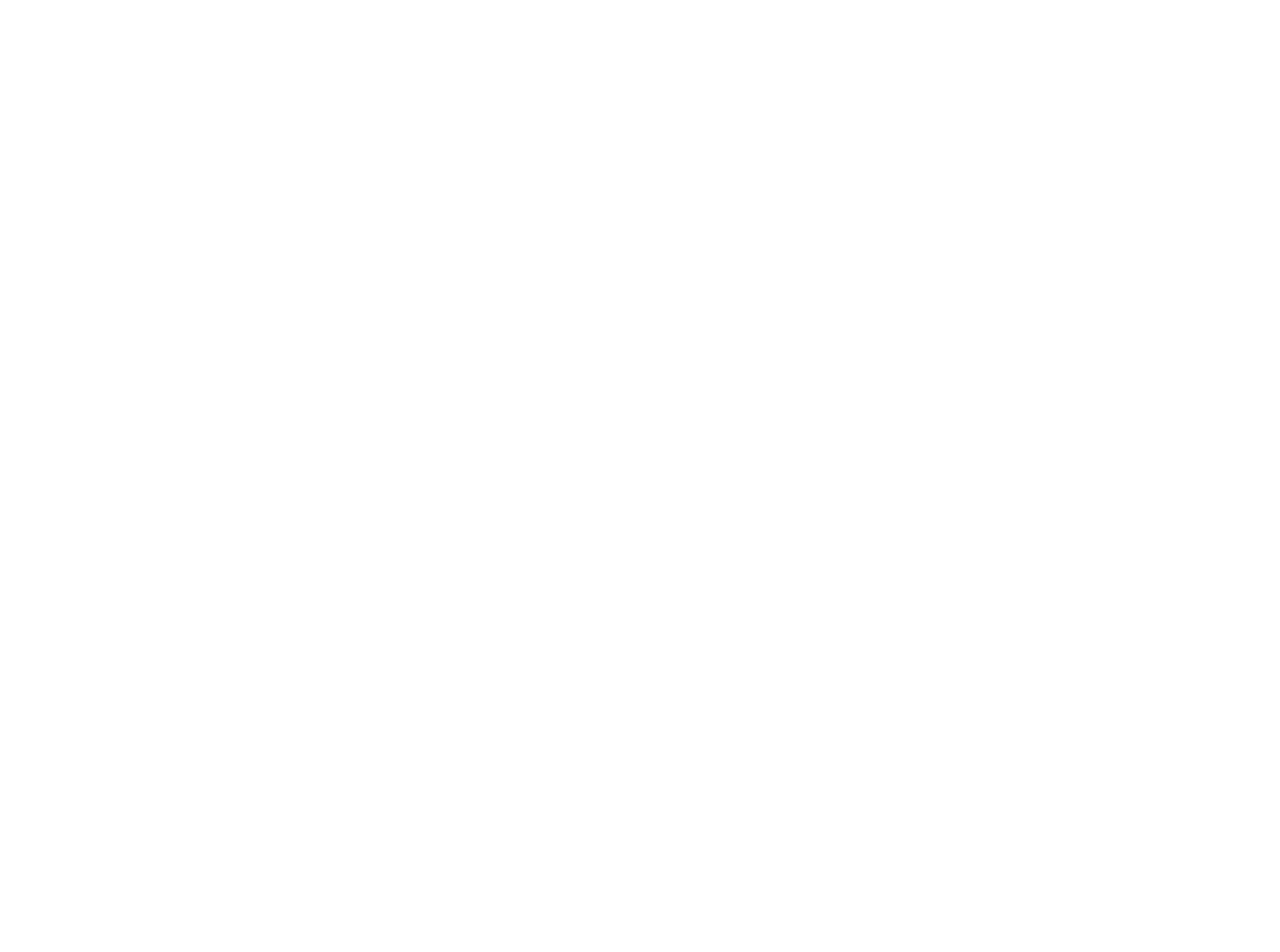
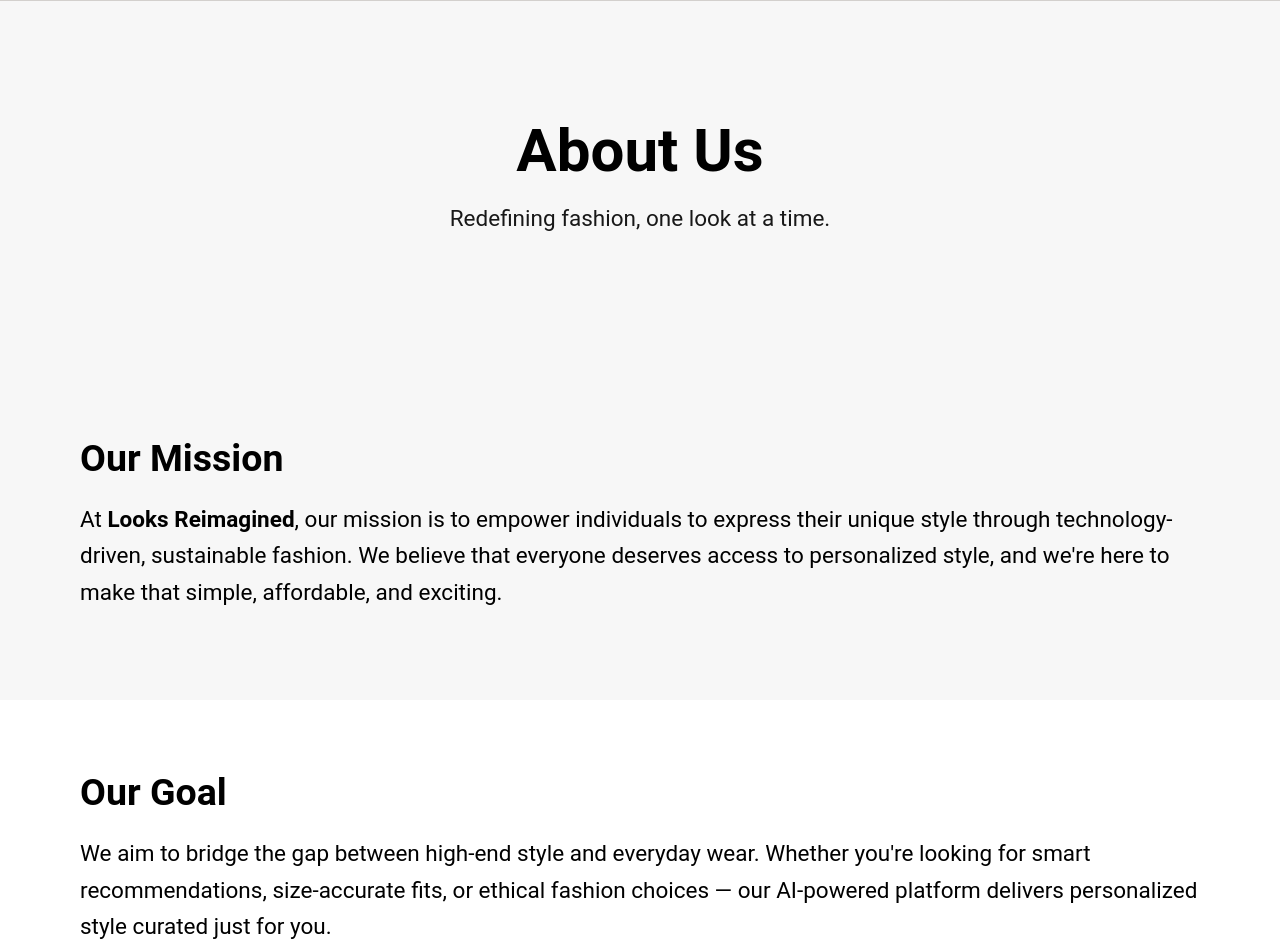
Before and after one commit to SSonagi/LookFinder, a React (Vite) app in the folder client/: page /about in a window 1280 px wide. Before the commit this address had no page. Shown: the part 100-1052 px from the top of the page. Before the commit the page ends 800 px from the top, so only its background shows below. Built offline with nearby package versions, Linux system fonts and the light colour scheme.

Commit message:
home page and about basic outlines

```diff
--- a/client/src/App.tsx
+++ b/client/src/App.tsx
@@ -4,6 +4,7 @@
 import Builder from './pages/builder';
 import Outfits from './pages/outfits';
 import Profile from './pages/profile';
+import About from './pages/About';
 
 function App() {
   return (
@@ -14,6 +15,7 @@
           <Route path="builder" element={<Builder />} />
           <Route path="outfits" element={<Outfits />} />
           <Route path="profile" element={<Profile />} />
+          <Route path="about" element={<About />} />
         </Route>
       </Routes>
     </BrowserRouter>
--- /dev/null
+++ b/client/src/pages/About.tsx
@@ -0,0 +1,91 @@
+import React from 'react';
+
+const About = () => {
+  return (
+    <div className="bg-neutral text-neutral-content">
+
+      <section className="bg-primary text-primary-content py-24 px-6 text-center">
+        <h1 className="text-5xl font-bold mb-4">About Us</h1>
+        <p className="text-lg max-w-2xl mx-auto opacity-90">
+          Redefining fashion, one look at a time.
+        </p>
+      </section>
+
+      {/* Mission Statement */}
+      <section className="py-16 px-6 max-w-5xl mx-auto">
+        <h2 className="text-3xl font-bold mb-4">Our Mission</h2>
+        <p className="text-lg leading-relaxed">
+          At <strong>Looks Reimagined</strong>, our mission is to empower individuals to express
+          their unique style through technology-driven, sustainable fashion. We believe that
+          everyone deserves access to personalized style, and we're here to make that simple,
+          affordable, and exciting.
+        </p>
+      </section>
+
+      {/* Our Goal */}
+      <section className="py-16 px-6 bg-accent text-accent-content">
+        <div className="max-w-5xl mx-auto">
+          <h2 className="text-3xl font-bold mb-4">Our Goal</h2>
+          <p className="text-lg leading-relaxed">
+            We aim to bridge the gap between high-end style and everyday wear. Whether you're
+            looking for smart recommendations, size-accurate fits, or ethical fashion choices —
+            our AI-powered platform delivers personalized style curated just for you.
+          </p>
+        </div>
+      </section>
+
+      {/* Who We Are */}
+      <section className="py-16 px-6 max-w-5xl mx-auto">
+        <h2 className="text-3xl font-bold mb-4">Who We Are</h2>
+        <p className="text-lg leading-relaxed">
+          We're a passionate team of creatives, technologists, and fashion lovers. With a blend
+          of design, data, and cultural insight, we’re building something bigger than clothes —
+          we’re building confidence.
+        </p>
+      </section>
+
+      {/* What We Value */}
+      <section className="py-16 px-6">
+        <div className="max-w-5xl mx-auto grid md:grid-cols-2 gap-8">
+          <div>
+            <h3 className="text-2xl font-semibold mb-2">Inclusivity</h3>
+            <p>
+              Style is for everyone — all shapes, sizes, identities, and budgets.
+            </p>
+          </div>
+          <div>
+            <h3 className="text-2xl font-semibold mb-2">Sustainability</h3>
+            <p>
+              We prioritize ethical brands and conscious consumer choices.
+            </p>
+          </div>
+          <div>
+            <h3 className="text-2xl font-semibold mb-2">Innovation</h3>
+            <p>
+              Cutting-edge AI and design thinking power everything we build.
+            </p>
+          </div>
+          <div>
+            <h3 className="text-2xl font-semibold mb-2">Transparency</h3>
+            <p>
+              Clear sourcing, honest communication, and a commitment to our community.
+            </p>
+          </div>
+        </div>
+      </section>
+
+      {/* Call to Action */}
+      <section className="py-16 px-6 text-center bg-secondary text-secondary-content">
+        <h2 className="text-3xl font-bold mb-4">Join the Movement</h2>
+        <p className="text-lg mb-6">
+          Be part of a new era of fashion. Discover your look, reimagined.
+        </p>
+        <button className="btn bg-primary text-primary-content hover:bg-primary-focus">
+          Get Started
+        </button>
+      </section>
+    </div>
+  );
+};
+
+export default About;
--- a/client/src/pages/Home.tsx
+++ b/client/src/pages/Home.tsx
@@ -1,12 +1,42 @@
 import React from 'react';
 
 const Home = () => {
-  return (
-    <div>
-      <h1 className='text-[#443627]'>Home Page</h1>
-      <button className='btn'>Button</button>
+
+ return (
+  <div className="w-full h-screen relative">
+
+    <img
+      src="https://cdn.prod.website-files.com/635a76dc72a1554a18e33d3d/63f62f2c0a7557f998ef3dbb_63c52604b37bb03b1fb649a8_35_best_streetwear_web_designs_2019.jpeg"
+      alt="Fashion Hero"
+      className="absolute inset-0 w-full h-full object-cover"
+    />
+
+
+    <div className="absolute inset-0 bg-black bg-opacity-20 z-10" />
+
+
+    <div className="absolute inset-0 flex gap-10 flex-col items-center justify-center accent z-10">
+
+      <h1 className="text-5xl md:text-6xl font-extrabold tracking-tight drop-shadow-md backdrop-blur-sm text-primary-content">
+        Looks Reimagined
+      </h1>
+
+
+      <fieldset className="bg-white bg-opacity-90 border rounded-lg p-6 shadow-lg w-full max-w-md">
+        <legend className="text-lg font-semibold text-gray-700 mb-2"></legend>
+        <div className="flex space-x-2">
+          <input
+            type="text"
+            className="input input-bordered flex-grow"
+            placeholder="Whats your Style?"
+          />
+          <button className="btn btn-primary">Find</button>
+        </div>
+      </fieldset>
     </div>
-  );
+  </div>
+);
+
 };
 
 export default Home;
```
